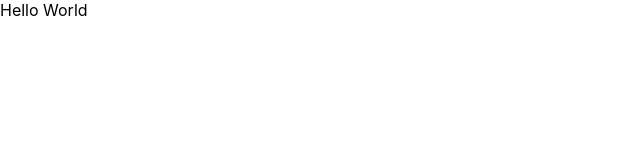
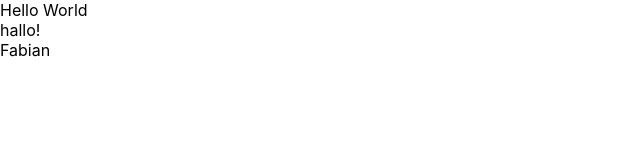
Before and after one commit to hco/pw-ws-2021, a React (Create React App) app: page / in a window 1280 px wide. Shown: the top 160 px of the page, without its empty margins (0-640 px from the left). Built offline with nearby package versions, Linux system fonts and the light colour scheme; the HTML template or start-up script is replaced by a standard one.

Commit message:
added mesaage object

```diff
--- a/src/App.tsx
+++ b/src/App.tsx
@@ -1,10 +1,18 @@
 import { MessageView } from "./components/MessageView";
+import { Message } from "./domain/Message";
 
 const App = () => {
+  const message: Message = {
+    author: "Fabian",
+    message: "hallo!",
+    date: 4711,
+    id: "gürzenich",
+  };
+
   return (
     <div>
       Hello World
-      <MessageView name="Adrian" opinion="???" />
+      <MessageView message={message} />
     </div>
   );
 };
--- a/src/components/MessageView.tsx
+++ b/src/components/MessageView.tsx
@@ -1,11 +1,16 @@
+import { Message } from "../domain/Message";
+
 interface MessageViewProps {
-  opinion: string;
-  name: string;
+  message: Message;
 }
 
 export const MessageView: React.FunctionComponent<MessageViewProps> = ({
-  name,
-  opinion,
+  message,
 }) => {
-  return null;
+  return (
+    <article>
+      {message.message}
+      <footer>{message.author}</footer>
+    </article>
+  );
 };
--- /dev/null
+++ b/src/domain/Message.tsx
@@ -0,0 +1,6 @@
+export interface Message {
+  id: string;
+  message: string;
+  author: string;
+  date: number;
+}
```
